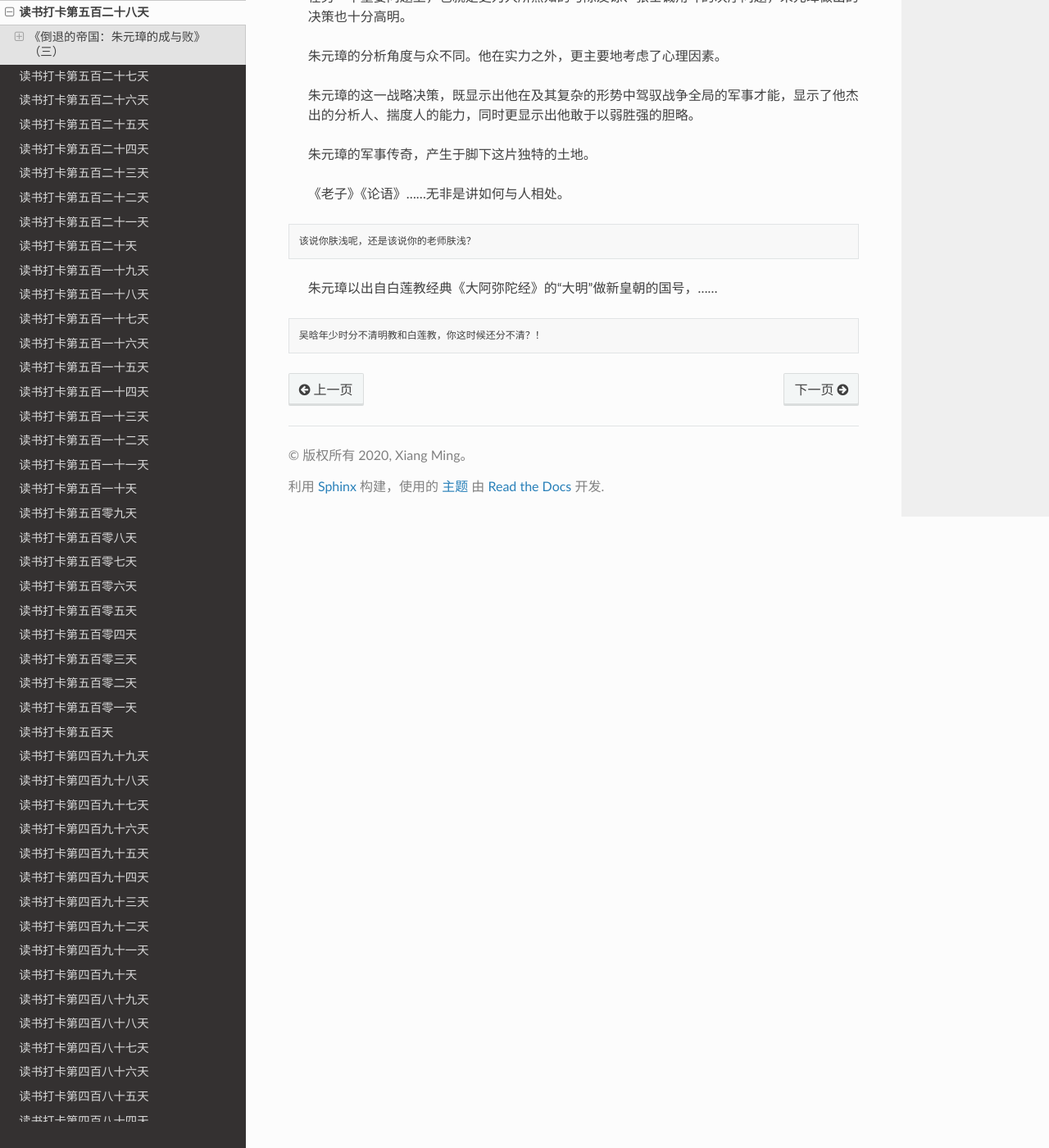
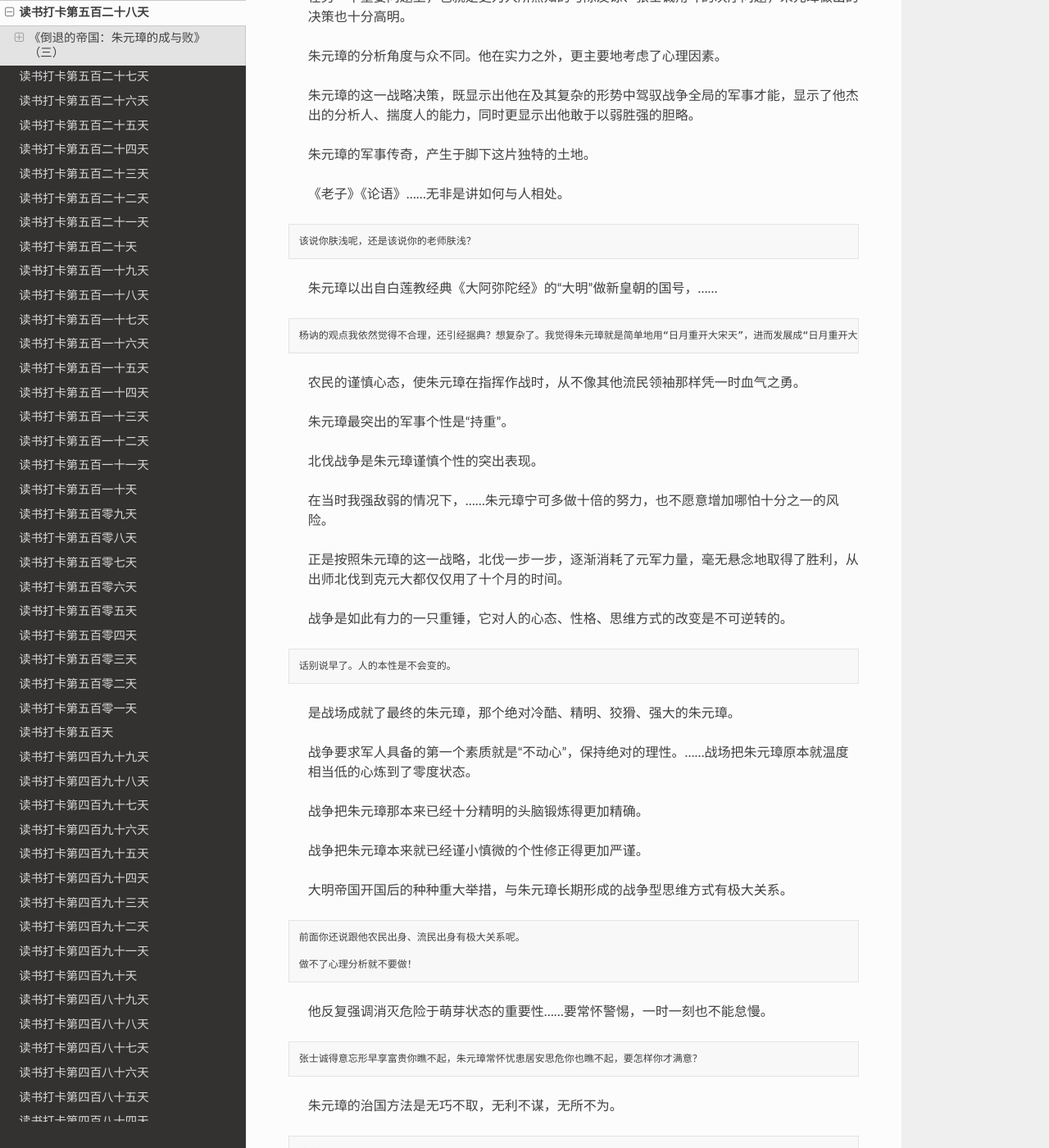
Before and after one commit to xiangming1975/reading, a Sphinx documentation site: the page built from source/2022-02-03.md, in a window 1280 px wide and 1400 px high, scrolled down 1287 px. Shown: the whole window at 82% size. Built offline with Sphinx 7.4.7 and the Read the Docs theme 2.0.0, drawn with Linux system fonts in a browser that asks for light colours; some of the changed text lies outside the part shown.

Commit message:
2022-02-04

````diff
--- a/source/2022-02-03.md
+++ b/source/2022-02-03.md
@@ -52,6 +52,55 @@
 ```
 > 朱元璋以出自白莲教经典《大阿弥陀经》的“大明”做新皇朝的国号，……
 ```
-吴晗年少时分不清明教和白莲教，你这时候还分不清？！
+杨讷的观点我依然觉得不合理，还引经据典？想复杂了。我觉得朱元璋就是简单地用“日月重开大宋天”，进而发展成“日月重开大明天”，就这么定下来的。
 ```
->
+> 农民的谨慎心态，使朱元璋在指挥作战时，从不像其他流民领袖那样凭一时血气之勇。
+
+> 朱元璋最突出的军事个性是“持重”。
+
+> 北伐战争是朱元璋谨慎个性的突出表现。
+
+> 在当时我强敌弱的情况下，……朱元璋宁可多做十倍的努力，也不愿意增加哪怕十分之一的风险。
+
+> 正是按照朱元璋的这一战略，北伐一步一步，逐渐消耗了元军力量，毫无悬念地取得了胜利，从出师北伐到克元大都仅仅用了十个月的时间。
+
+> 战争是如此有力的一只重锤，它对人的心态、性格、思维方式的改变是不可逆转的。
+```
+话别说早了。人的本性是不会变的。
+```
+> 是战场成就了最终的朱元璋，那个绝对冷酷、精明、狡猾、强大的朱元璋。
+
+> 战争要求军人具备的第一个素质就是“不动心”，保持绝对的理性。……战场把朱元璋原本就温度相当低的心炼到了零度状态。
+
+> 战争把朱元璋那本来已经十分精明的头脑锻炼得更加精确。
+
+> 战争把朱元璋本来就已经谨小慎微的个性修正得更加严谨。
+
+> 大明帝国开国后的种种重大举措，与朱元璋长期形成的战争型思维方式有极大关系。
+```
+前面你还说跟他农民出身、流民出身有极大关系呢。
+
+做不了心理分析就不要做！
+```
+> 他反复强调消灭危险于萌芽状态的重要性……要常怀警惕，一时一刻也不能怠慢。
+```
+张士诚得意忘形早享富贵你瞧不起，朱元璋常怀忧患居安思危你也瞧不起，要怎样你才满意？
+```
+> 朱元璋的治国方法是无巧不取，无利不谋，无所不为。
+```
+这就偏见了。
+```
+> 战争中的一些具体手段也报留下来，成为他的治国方法。
+
+> 建国后，他在政治生活中一样大用特务，监视全国人民的一举一动，并且明目张胆，毫无顾忌。
+```
+监视全国人民，这话你自己信吗？这得多少人力？你算过吗？
+
+是在监视官员好吗？！
+
+监察机关的工作阳光化你不满意，想它转到暗中进行？
+```
+> 战争时从纪律中得到的甜头使朱元璋对纪律达到了迷信的程度。……他对那些劳苦功高的大臣，也一样说杀就杀，说打就打，……
+```
+对大臣就该网开一面享受特权是不是？
+```
````
Also changed, not shown: source/2022-02-04.md (added, +43 -0 lines).
